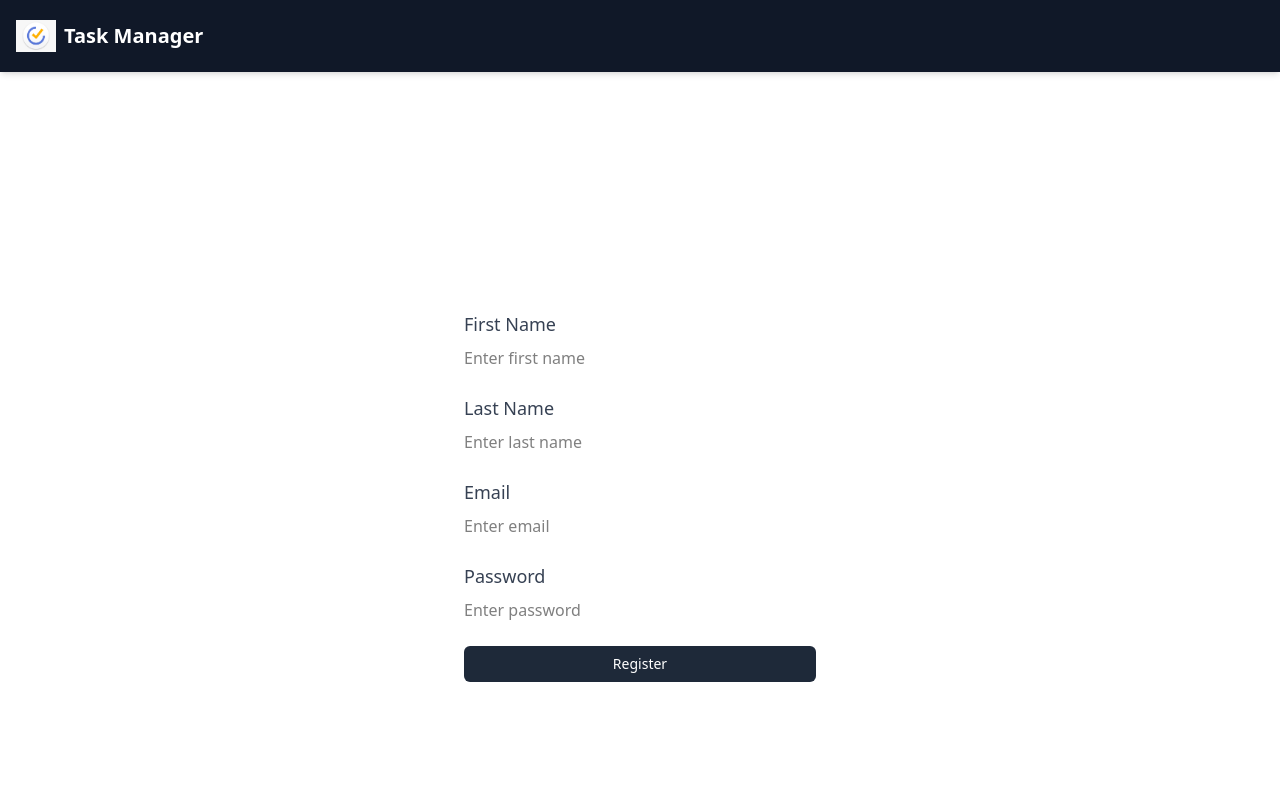
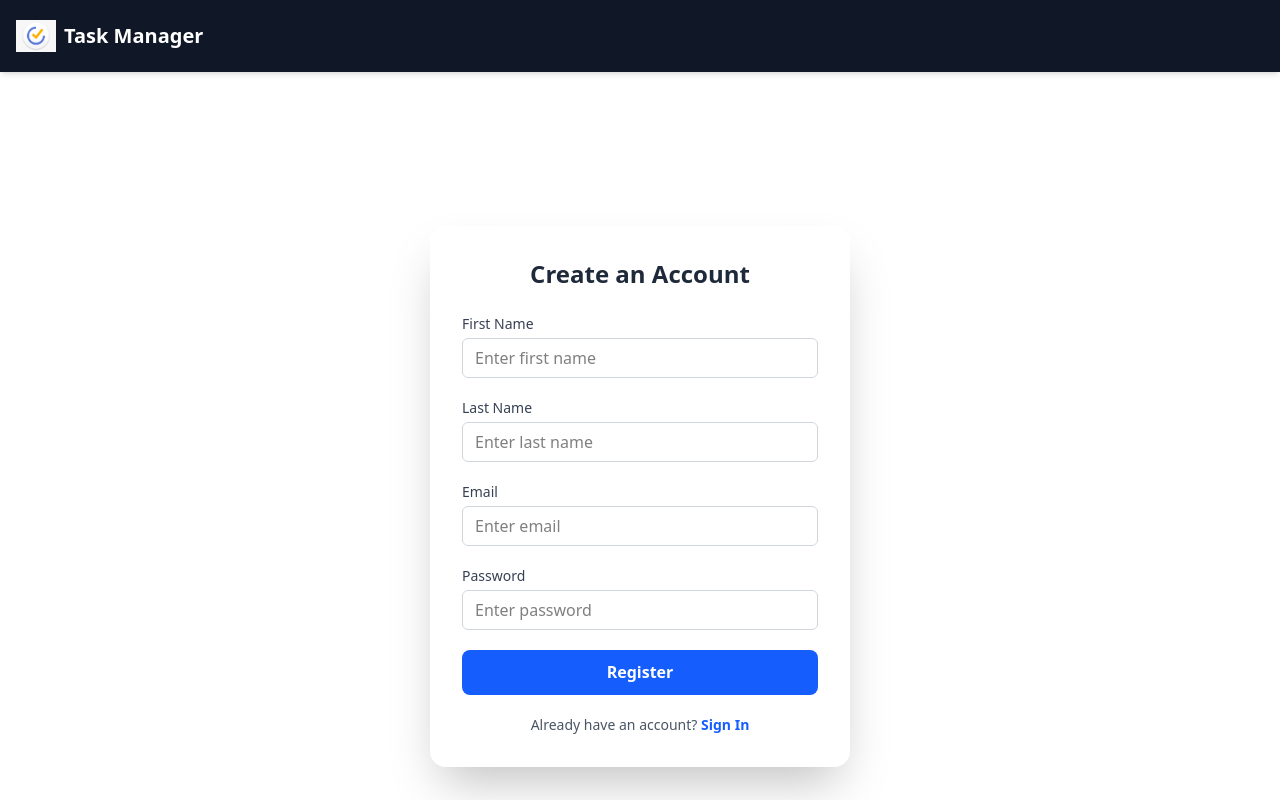
Before and after one commit to zumra2002/Task-Management-Project-Frontend, a React (Vite) app: page /register in a window 1280 px wide. Shown: the top 800 px of the page. Built offline with nearby package versions, Linux system fonts and the light colour scheme.

Commit message:
update file

```diff
--- a/src/pages/UserRegister.jsx
+++ b/src/pages/UserRegister.jsx
@@ -37,8 +37,7 @@ const UserRegister = () => {
       return;
     }
 
-    const emailPattern =
-      /^[a-zA-Z0-9._%+-]+@[a-zA-Z0-9.-]+\.[a-zA-Z]{2,}$/;
+    const emailPattern = /^[a-zA-Z0-9._%+-]+@[a-zA-Z0-9.-]+\.[a-zA-Z]{2,}$/;
     if (!emailPattern.test(email)) {
       setError('Please enter a valid email.');
       toast.error('Please enter a valid email.');
@@ -54,10 +53,7 @@ const UserRegister = () => {
     }
 
     try {
-      await axios.post(
-        'http://localhost:5000/api/users/register',
-        formData
-      );
+      await axios.post('http://localhost:5000/api/users/register', formData);
 
       setSuccessMessage('Registration successful!');
       toast.success('Customer added successfully!');
@@ -88,7 +84,11 @@ const UserRegister = () => {
 
   return (
     <div className="w-full h-screen flex items-center justify-center bg-picture">
-      <div className="w-[400px] h-[500px] flex items-center justify-center flex-col relative backdrop-blur-2xl rounded-2xl p-6">
+      <div className="w-[420px] bg-white/80 backdrop-blur-xl shadow-2xl rounded-2xl p-8">
+        <h2 className="text-2xl font-bold text-center text-gray-800 mb-6">
+          Create an Account
+        </h2>
+
         {error && <p className="text-red-500 text-center mb-4">{error}</p>}
         {successMessage && (
           <p className="text-green-500 text-center mb-4">
@@ -96,11 +96,12 @@ const UserRegister = () => {
           </p>
         )}
 
-        <form onSubmit={handleSubmit} className="space-y-6 w-full">
-          <div className="flex flex-col">
+        <form onSubmit={handleSubmit} className="space-y-5">
+          {/* First Name */}
+          <div>
             <label
               htmlFor="firstname"
-              className="text-lg font-medium text-gray-700 mb-2 text-left"
+              className="block text-sm font-medium text-gray-700 mb-1"
             >
               First Name
             </label>
@@ -111,14 +112,15 @@ const UserRegister = () => {
               value={formData.firstname}
               onChange={handleChange}
               placeholder="Enter first name"
-              className="input-field"
+              className="w-full h-[40px] px-3 rounded-md border border-gray-300 focus:outline-none focus:ring-2 focus:ring-blue-500"
             />
           </div>
 
-          <div className="flex flex-col">
+          {/* Last Name */}
+          <div>
             <label
               htmlFor="lastname"
-              className="text-lg font-medium text-gray-700 mb-2 text-left"
+              className="block text-sm font-medium text-gray-700 mb-1"
             >
               Last Name
             </label>
@@ -129,14 +131,15 @@ const UserRegister = () => {
               value={formData.lastname}
               onChange={handleChange}
               placeholder="Enter last name"
-              className="input-field"
+              className="w-full h-[40px] px-3 rounded-md border border-gray-300 focus:outline-none focus:ring-2 focus:ring-blue-500"
             />
           </div>
 
-          <div className="flex flex-col">
+          {/* Email */}
+          <div>
             <label
               htmlFor="email"
-              className="text-lg font-medium text-gray-700 mb-2 text-left"
+              className="block text-sm font-medium text-gray-700 mb-1"
             >
               Email
             </label>
@@ -147,14 +150,15 @@ const UserRegister = () => {
               value={formData.email}
               onChange={handleChange}
               placeholder="Enter email"
-              className="input-field"
+              className="w-full h-[40px] px-3 rounded-md border border-gray-300 focus:outline-none focus:ring-2 focus:ring-blue-500"
             />
           </div>
 
-          <div className="flex flex-col">
+          {/* Password */}
+          <div>
             <label
               htmlFor="password"
-              className="text-lg font-medium text-gray-700 mb-2 text-left"
+              className="block text-sm font-medium text-gray-700 mb-1"
             >
               Password
             </label>
@@ -165,22 +169,31 @@ const UserRegister = () => {
               value={formData.password}
               onChange={handleChange}
               placeholder="Enter password"
-              className="input-field"
+              className="w-full h-[40px] px-3 rounded-md border border-gray-300 focus:outline-none focus:ring-2 focus:ring-blue-500"
             />
           </div>
 
-          <div className="flex justify-end">
+          {/* Submit Button */}
           <button
             type="submit"
-              className={`w-full px-2 py-2 bg-gray-800 text-sm text-white rounded-md hover:bg-gray-700 focus:outline-none ${
+            className={`w-full h-[45px] bg-blue-600 text-white rounded-lg font-semibold hover:bg-blue-700 transition-all duration-300 ${
               loading ? 'opacity-50 cursor-not-allowed' : ''
             }`}
             disabled={loading}
           >
-              {loading ? 'Loading...' : 'Register'}
+            {loading ? 'Registering...' : 'Register'}
           </button>
-          </div>
         </form>
+
+        <p className="text-sm text-gray-600 text-center mt-5">
+          Already have an account?{' '}
+          <span
+            onClick={() => navigate('/')}
+            className="text-blue-600 font-semibold cursor-pointer hover:underline"
+          >
+            Sign In
+          </span>
+        </p>
       </div>
     </div>
   );
```
Lines whose indentation alone changed are shown as unchanged.
